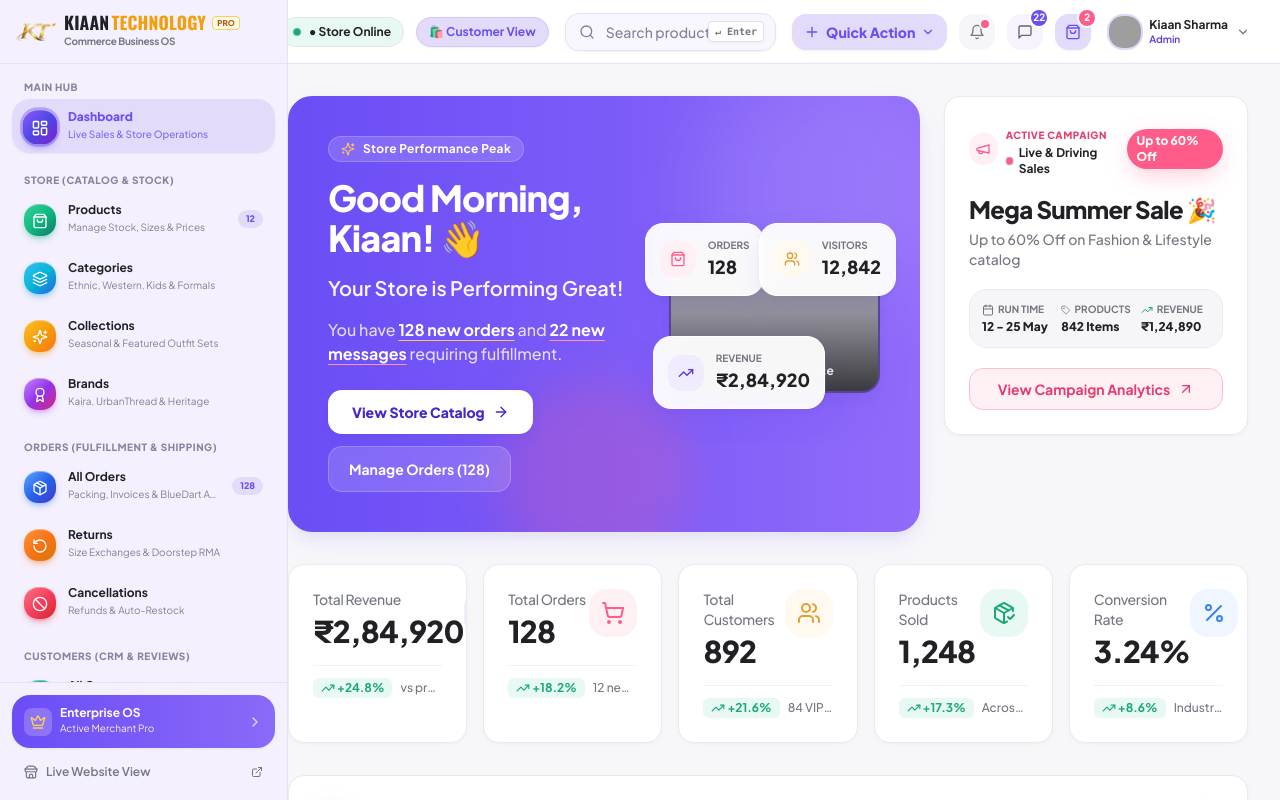
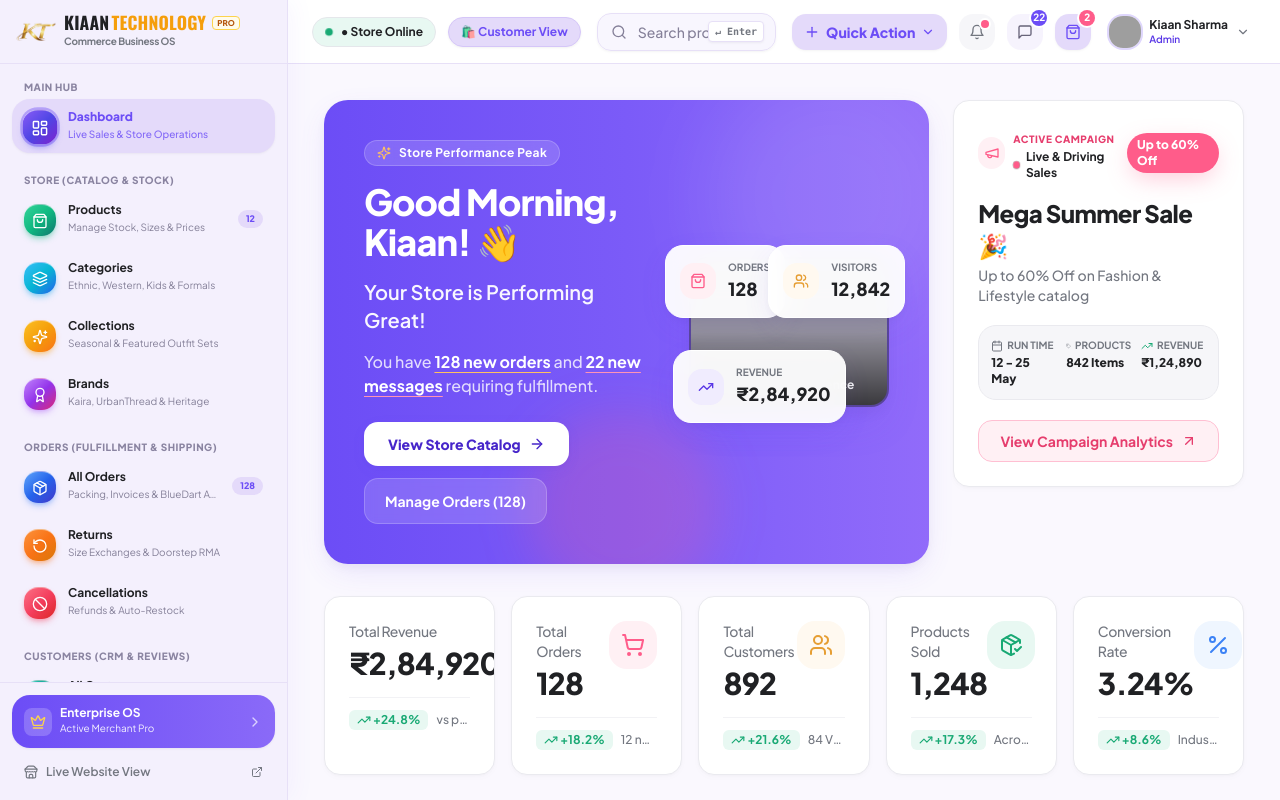
Before and after one commit to ashilata62/E-Commerce-Management-Platform, a React (Vite) app in the folder client/: page / in a window 1280 px wide. Shown: the top 800 px of the page. Built offline with nearby package versions, Linux system fonts and the light colour scheme; grey boxes are pictures that could not be loaded; the HTML template or start-up script is replaced by a standard one.

Commit message:
fix: adjust layout padding to lg:pl-72 and add spacious margin separation between sidebar and dashboard

```diff
--- a/client/src/components/layout/AppLayout.jsx
+++ b/client/src/components/layout/AppLayout.jsx
@@ -8,15 +8,15 @@ export const AppLayout = () => {
   const [isMobileOpen, setIsMobileOpen] = useState(false);
 
   return (
-    <div className="min-h-screen bg-surface-bg flex">
+    <div className="min-h-screen bg-[#FAF8FE] flex">
       {/* Sidebar Navigation */}
       <Sidebar isMobileOpen={isMobileOpen} setIsMobileOpen={setIsMobileOpen} />
 
-      {/* Main Content Area */}
-      <div className="flex-1 flex flex-col min-w-0 lg:pl-64">
+      {/* Main Content Area with proper 72-rem padding & generous spacious container */}
+      <div className="flex-1 flex flex-col min-w-0 lg:pl-72 transition-all duration-300">
         <Header onMenuClick={() => setIsMobileOpen(true)} />
 
-        <main className="flex-1 p-4 sm:p-6 lg:p-8 max-w-7xl w-full mx-auto pb-24 lg:pb-12">
+        <main className="flex-1 p-5 sm:p-7 lg:p-9 max-w-[1600px] w-full mx-auto pb-24 lg:pb-12">
           <Outlet />
         </main>
 
@@ -26,3 +26,5 @@ export const AppLayout = () => {
     </div>
   );
 };
+
+export default AppLayout;
--- a/client/src/components/layout/Sidebar.jsx
+++ b/client/src/components/layout/Sidebar.jsx
@@ -347,9 +347,9 @@ export const Sidebar = ({ isMobileOpen, setIsMobileOpen }) => {
         />
       )}
 
-      {/* Main Sidebar Shell (Soft Lavender Variation 1 Theme) */}
+      {/* Main Sidebar Shell (Soft Lavender Variation 1 Theme with Distinct Visual Border) */}
       <aside
-        className={`fixed top-0 bottom-0 left-0 z-50 flex flex-col w-72 bg-[#F4F0FD] border-r border-[#E7E0F7] transition-all duration-300 ease-in-out lg:translate-x-0 ${
+        className={`fixed top-0 bottom-0 left-0 z-50 flex flex-col w-72 bg-[#F4F0FD] border-r border-[#E7E0F7] shadow-[4px_0_24px_rgba(108,77,246,0.05)] transition-all duration-300 ease-in-out lg:translate-x-0 ${
           isMobileOpen ? 'translate-x-0 shadow-2xl' : '-translate-x-full'
         }`}
         aria-label="Sidebar Navigation"
```
